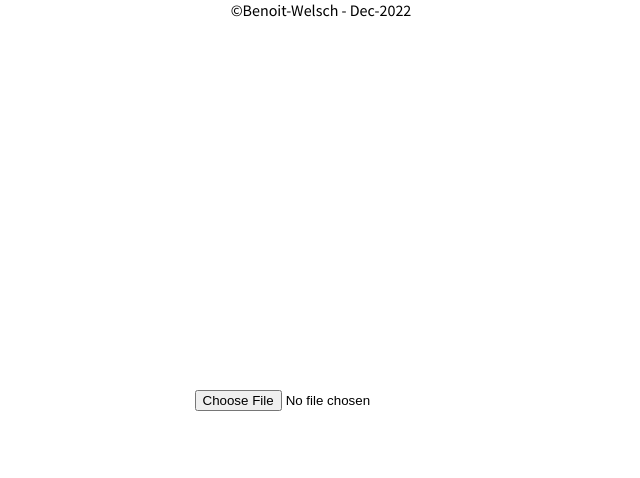
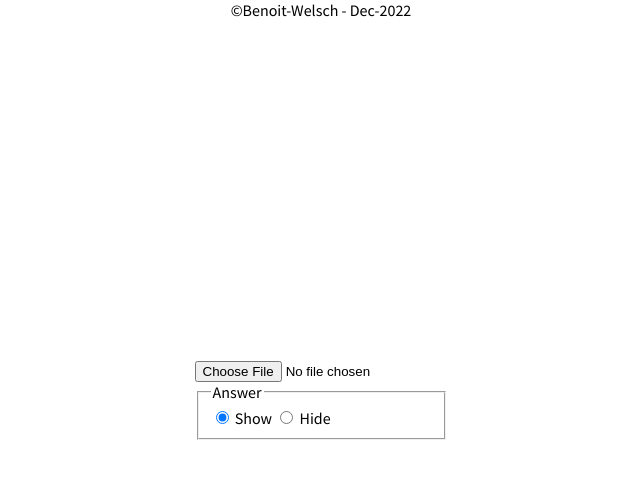
Before and after one commit to Benoit-Welsch/SPF_Open, a Svelte app in the folder tao_export/: page / in a window 1280 px wide. Shown: the top 478 px of the page, without its empty margins (319-959 px from the left). Built offline with nearby package versions, Linux system fonts and the light colour scheme.

Commit message:
Feat : Hide answer

```diff
--- a/tao_export/src/app.css
+++ b/tao_export/src/app.css
@@ -31,6 +31,9 @@ body {
   #zip, header {
     display: none !important;
   }
+  .hide-print{
+    display: none !important;
+  }
 }
 
 p{
--- /dev/null
+++ b/tao_export/src/lib/Settings.svelte
@@ -0,0 +1,24 @@
+<script lang="ts">
+  export let hideAnswer = false;
+</script>
+
+<fieldset class="hide-print">
+  <legend>Answer</legend>
+  <input
+    type="radio"
+    id="show-answer"
+    checked
+    value={false}
+    name="answer"
+    bind:group={hideAnswer}
+  />
+  <label for="show-answer">Show</label>
+  <input
+    type="radio"
+    id="hide-answer"
+    value={true}
+    name="answer"
+    bind:group={hideAnswer}
+  />
+  <label for="hide-answer">Hide</label>
+</fieldset>
--- a/tao_export/src/lib/ZipInput.svelte
+++ b/tao_export/src/lib/ZipInput.svelte
@@ -8,6 +8,9 @@
     type QuestionType,
     type zipObj,
   } from "./helper";
+  import Settings from "./Settings.svelte";
+
+  let hideAnswer = false;
 
   let files: FileList;
   let assets: zipObj[];
@@ -57,8 +60,9 @@
 </svelte:head>
 
 <input type="file" name="zip" id="zip" accept=".zip" bind:files />
+<Settings bind:hideAnswer />
 {#if questions.length > 0}
   {#each questions as question}
-    <Question {question} />
+    <Question {question} bind:hideAnswer />
   {/each}
 {/if}
--- a/tao_export/src/template/Question.svelte
+++ b/tao_export/src/template/Question.svelte
@@ -4,7 +4,7 @@
   //export let assets: zipObj[];
 
   let questionDom;
-
+  export let hideAnswer = false;
 </script>
 
 <div>
@@ -19,9 +19,13 @@
     {#if question.type !== "QO"}
       <ul class="answers">
         {#each question.answers as answer}
-          <li class={`answer ${answer.correct ? "correct" : ""}`}>
+          <li
+            class={`answer ${answer.correct && !hideAnswer ? "correct" : ""}`}
+          >
             <div class="text">{@html answer.txt}</div>
-            <div class="points">{answer.point}</div>
+            {#if !hideAnswer}
+              <div class="points">{answer.point}</div>
+            {/if}
           </li>
         {/each}
       </ul>
```
